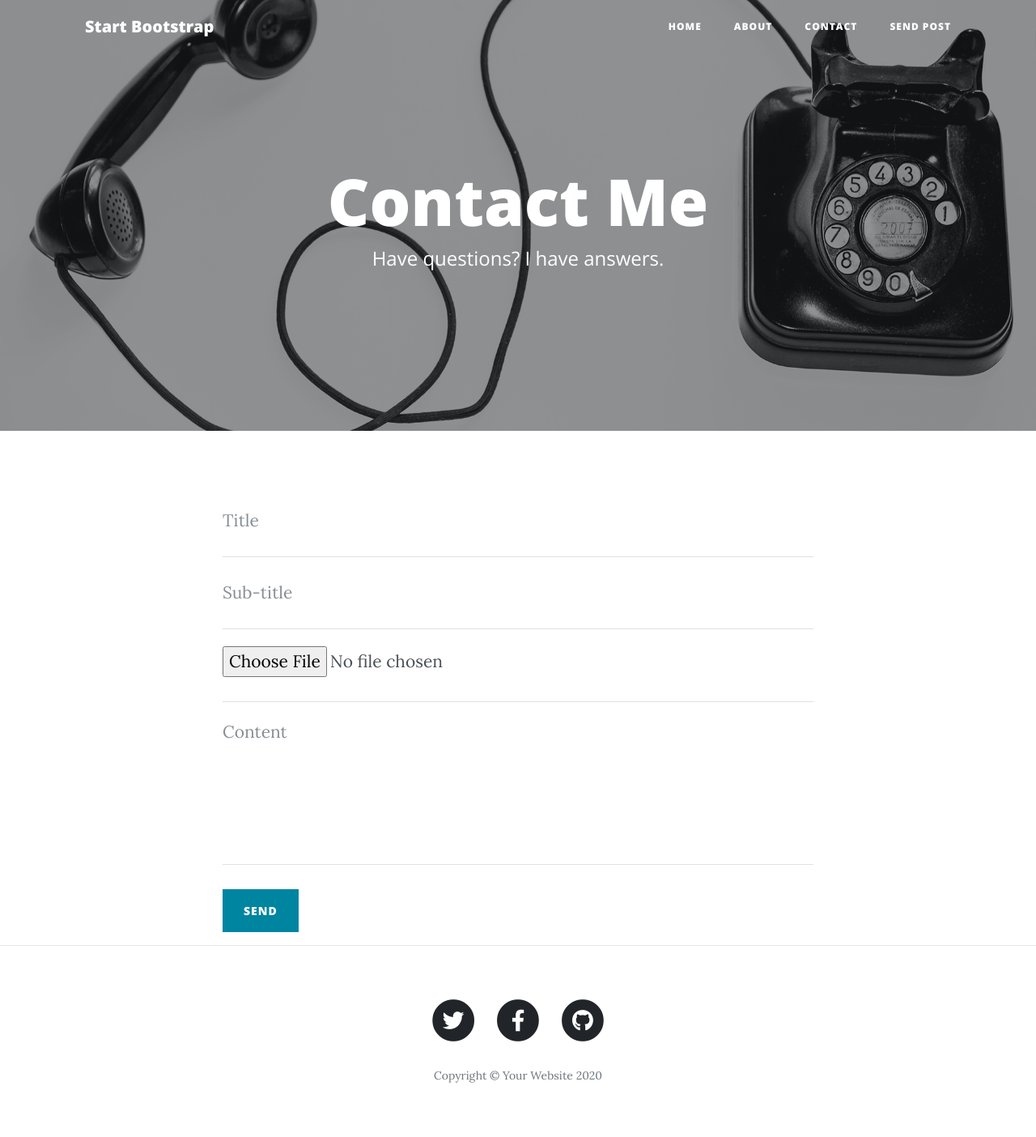
After one commit to klcysn/django_blog, a Django app: template src/templates/add_post.html in a window 1280 px wide. The commit adds this page. Shown: the whole page at 81% size. Run offline with Django 3.2, Linux system fonts and the light colour scheme; the template is opened without the code that fills it, so the values that code supplies are empty; some libraries are stand-ins or nearby versions.

Commit message:
Add add-post page

```diff
--- a/src/blog/models.py
+++ b/src/blog/models.py
@@ -8,7 +8,7 @@ class Post(models.Model):
     subtitle = models.CharField(max_length = 100)
     content = RichTextField()
     author = models.ForeignKey(
-        "auth.User",
+        "auth.User" or "2",
         on_delete = models.CASCADE
     )
     date = models.DateTimeField(auto_now_add=True)
--- a/src/blog/urls.py
+++ b/src/blog/urls.py
@@ -1,10 +1,11 @@
 from django.urls import path
-from .views import HomePage, AboutPage, PostDetail
+from .views import HomePage, AboutPage, PostDetail, AddPost
 from django.conf import settings
 from django.conf.urls.static import static
 
 urlpatterns = [
     path('', HomePage, name = "home"),
     path('about/', AboutPage, name = "about"),
+    path('add-post/', AddPost, name = "add-post"),
     path('<int:id>/post/', PostDetail, name = "post"),
 ] + static(settings.MEDIA_URL, document_root = settings.MEDIA_ROOT)
--- /dev/null
+++ b/src/templates/add_post.html
@@ -0,0 +1,80 @@
+{% extends 'base.html' %}
+{% load static %}
+
+
+{% block content %}
+
+<header class="masthead" style="background-image: url('{% static "img/contact-bg.jpg" %}')">
+  <div class="overlay"></div>
+  <div class="container">
+    <div class="row">
+      <div class="col-lg-8 col-md-10 mx-auto">
+        <div class="page-heading">
+          <h1>Contact Me</h1>
+          <span class="subheading">Have questions? I have answers.</span>
+        </div>
+      </div>
+    </div>
+  </div>
+</header>
+
+<!-- Main Content -->
+<div class="container">
+  <div class="row">
+    <div class="col-lg-8 col-md-10 mx-auto">
+      <div class="form-group">
+        {% if messages %}
+        <ul class="messages">
+          {% for message in messages %}
+          <div class="alert alert-success">
+            {{message}}
+          </div>
+          {% endfor %}
+        </ul>
+        {% endif %}
+      </div>
+      <form method="POST" novalidate>
+        {% csrf_token %}
+        <div class="control-group">
+          <!-- <div class="form-group floating-label-form-group controls">
+            <label>Author</label>
+            <input type="text" class="form-control" placeholder="Author" name="author" required data-validation-required-message="Please enter name.">
+            <p class="help-block text-danger"></p>
+          </div> -->
+          <div class="form-group floating-label-form-group controls">
+            <label>Title</label>
+            <input type="text" class="form-control" placeholder="Title" name="title" required data-validation-required-message="Please enter your title.">
+            <p class="help-block text-danger"></p>
+          </div>
+        </div>
+        <div class="control-group">
+          <div class="form-group floating-label-form-group controls">
+            <label>Sub-Title</label>
+            <input type="text" class="form-control" placeholder="Sub-title" name="subtitle" required data-validation-required-message="Please enter your sub-title.">
+            <p class="help-block text-danger"></p>
+          </div>
+        </div>
+        <div class="control-group">
+          <div class="form-group col-xs-12 floating-label-form-group controls">
+            <label>Image</label>
+            <input type="file" class="form-control" placeholder="Images" name="image">
+            <p class="help-block text-danger"></p>
+          </div>
+        </div>
+        <div class="control-group">
+          <div class="form-group floating-label-form-group controls">
+            <label>Content</label>
+            <textarea rows="5" class="form-control" placeholder="Content" name="content" required data-validation-required-message="Please enter your content."></textarea>
+            <p class="help-block text-danger"></p>
+          </div>
+        </div>
+        <br>
+        <div id="success"></div>
+        <button type="submit" class="btn btn-primary" id="sendMessageButton">Send</button>
+      </form>
+    </div>
+  </div>
+</div>
+
+<hr>
+{% endblock content %}
--- a/src/templates/base.html
+++ b/src/templates/base.html
@@ -44,6 +44,9 @@
           </li>
           <li class="nav-item">
             <a class="nav-link" href="{% url 'contact' %}">Contact</a>
+          </li>
+          <li class="nav-item">
+            <a class="nav-link" href="{% url 'add-post' %}">Send Post</a>
           </li>
         </ul>
       </div>
```
Also changed, not shown: src/blog/views.py (+16 -1 lines).
